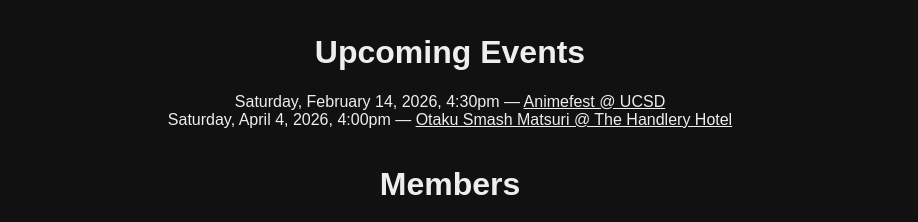
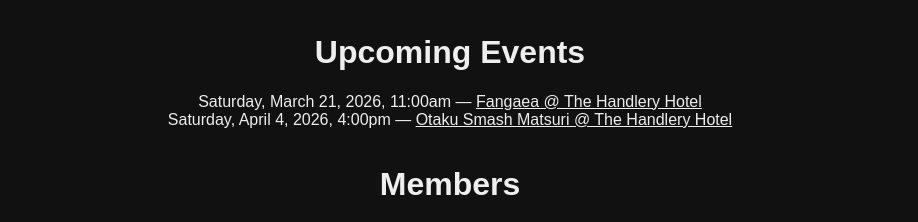
Before and after one commit to lawrencehlee/super-tonic-site, a plain HTML site: page index.html in a window 1280 px wide. Shown: the part 940-1162 px from the top of the page, without its empty margins (190-1108 px from the left). Drawn offline with Linux system fonts and the light colour scheme; a web font is replaced by a local one.

Commit message:
Add Fangaea gig date (#16)
Co-authored-by: Andrei Thompson <andreiwthomps@gmail.comj>

```diff
--- a/index.html
+++ b/index.html
@@ -45,7 +45,7 @@
                     To be announced. Follow us on <a href="https://www.instagram.com/supertonicsocial/">Instagram</a> to find out about our next events first.
                 </div>
                 <div>
-                    Saturday, February 14, 2026, 4:30pm — <a href="https://animefest.ameatucsd.org/">Animefest @ UCSD</a>
+                    Saturday, March 21, 2026, 11:00am — <a href="https://www.fangaea.us/">Fangaea @ The Handlery Hotel</a>
                 </div>
                 <div>
                     Saturday, April 4, 2026, 4:00pm — <a href="https://otakusmashmatsuri.com/?">Otaku Smash Matsuri @ The Handlery Hotel</a>
```
